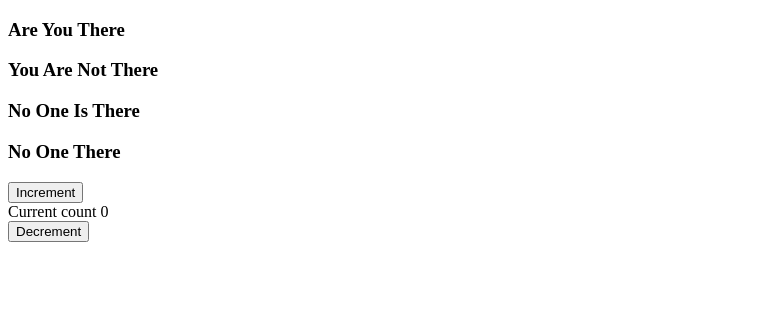
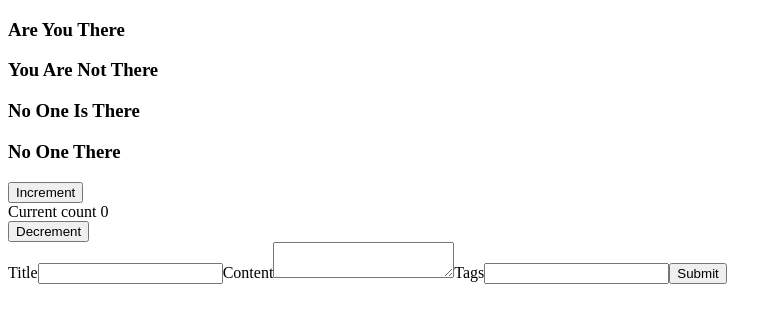
Before and after one commit to yeasir99/practice-testing-react-components, a React app: page / in a window 1280 px wide. Shown: the top 322 px of the page, without its empty margins (0-782 px from the left). Built offline with nearby package versions, Linux system fonts and the light colour scheme.

Commit message:
add editor test

```diff
--- a/src/App.js
+++ b/src/App.js
@@ -1,4 +1,5 @@
 import Counter from './components/Counter'
+import Editor from './components/Editor'
 import Sample from './components/Sample'
 
 function App() {
@@ -6,6 +7,7 @@ function App() {
     <div>
       <Sample />
       <Counter />
+      <Editor />
     </div>
   )
 }
--- /dev/null
+++ b/src/components/Editor.js
@@ -0,0 +1,34 @@
+import React from 'react'
+import { savePost } from './api'
+
+function Editor() {
+  const [state, setState] = React.useState(false)
+
+  const handleSubmit = e => {
+    e.preventDefault()
+    const { title, content, tags } = e.target.elements
+
+    setState(true)
+    savePost({
+      title: title.value,
+      content: content.value,
+      tags: tags.value.split(',').map(t => t.trim()),
+    })
+  }
+
+  return (
+    <form onSubmit={handleSubmit}>
+      <label htmlFor="input-title">Title</label>
+      <input id="input-title" name="title" />
+      <label htmlFor="content-input">Content</label>
+      <textarea id="content-input" name="content" />
+      <label htmlFor="tags-input">Tags</label>
+      <input id="tags-input" name="tags" />
+      <button type="submit" disabled={state}>
+        Submit
+      </button>
+    </form>
+  )
+}
+
+export default Editor
--- /dev/null
+++ b/src/components/api.js
@@ -0,0 +1,14 @@
+export function savePost({ title, content, tags }) {
+  fetch('https://jsonplaceholder.typicode.com/posts', {
+    method: 'POST',
+    body: JSON.stringify({
+      title,
+      body: content,
+      tags,
+      userId: 1,
+    }),
+    headers: {
+      'Content-type': 'application/json; charset=UTF-8',
+    },
+  }).then(response => response.json())
+}
```
Also changed, not shown: 1 other file (tests, documents, lock files or other folders).
